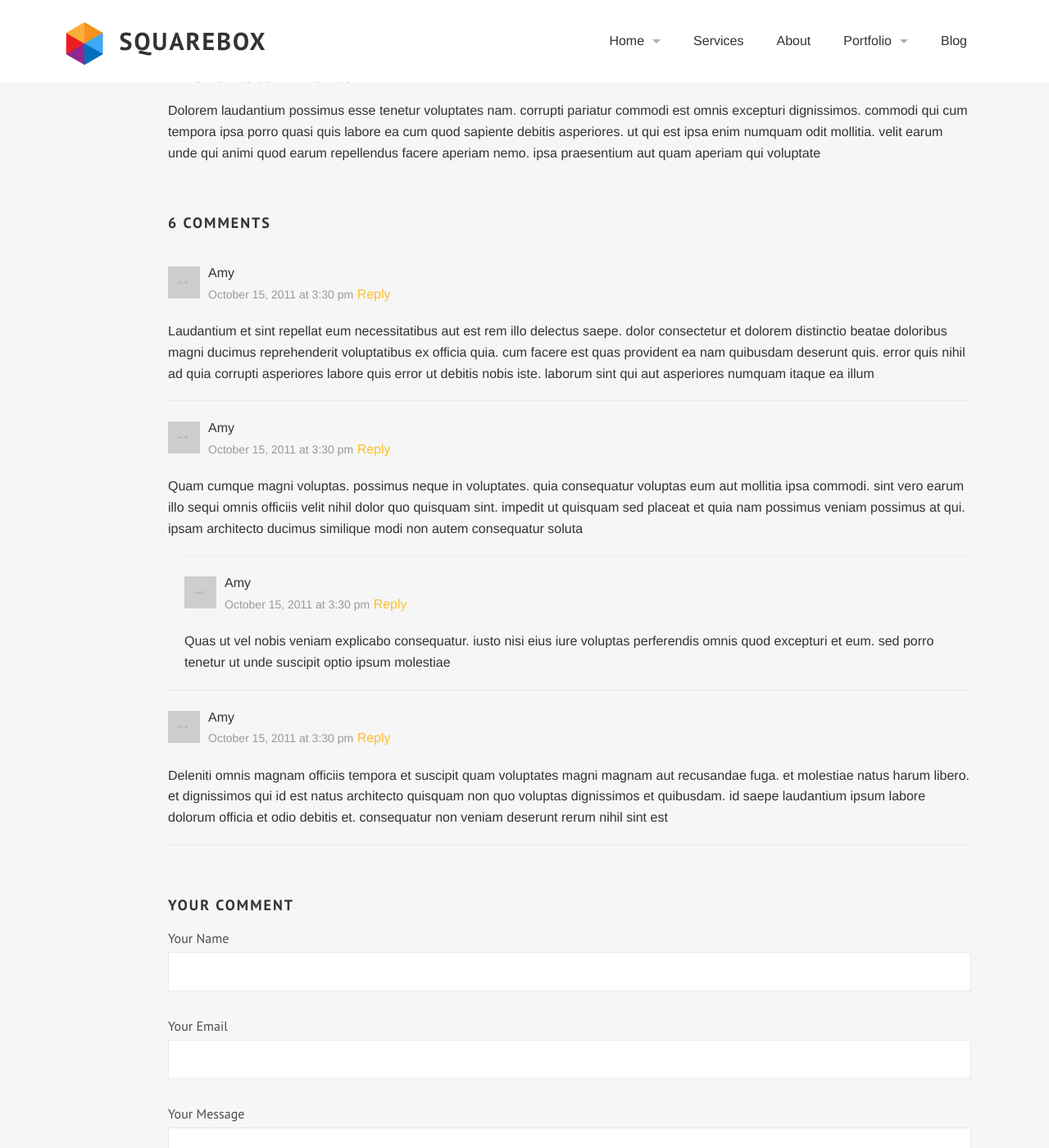
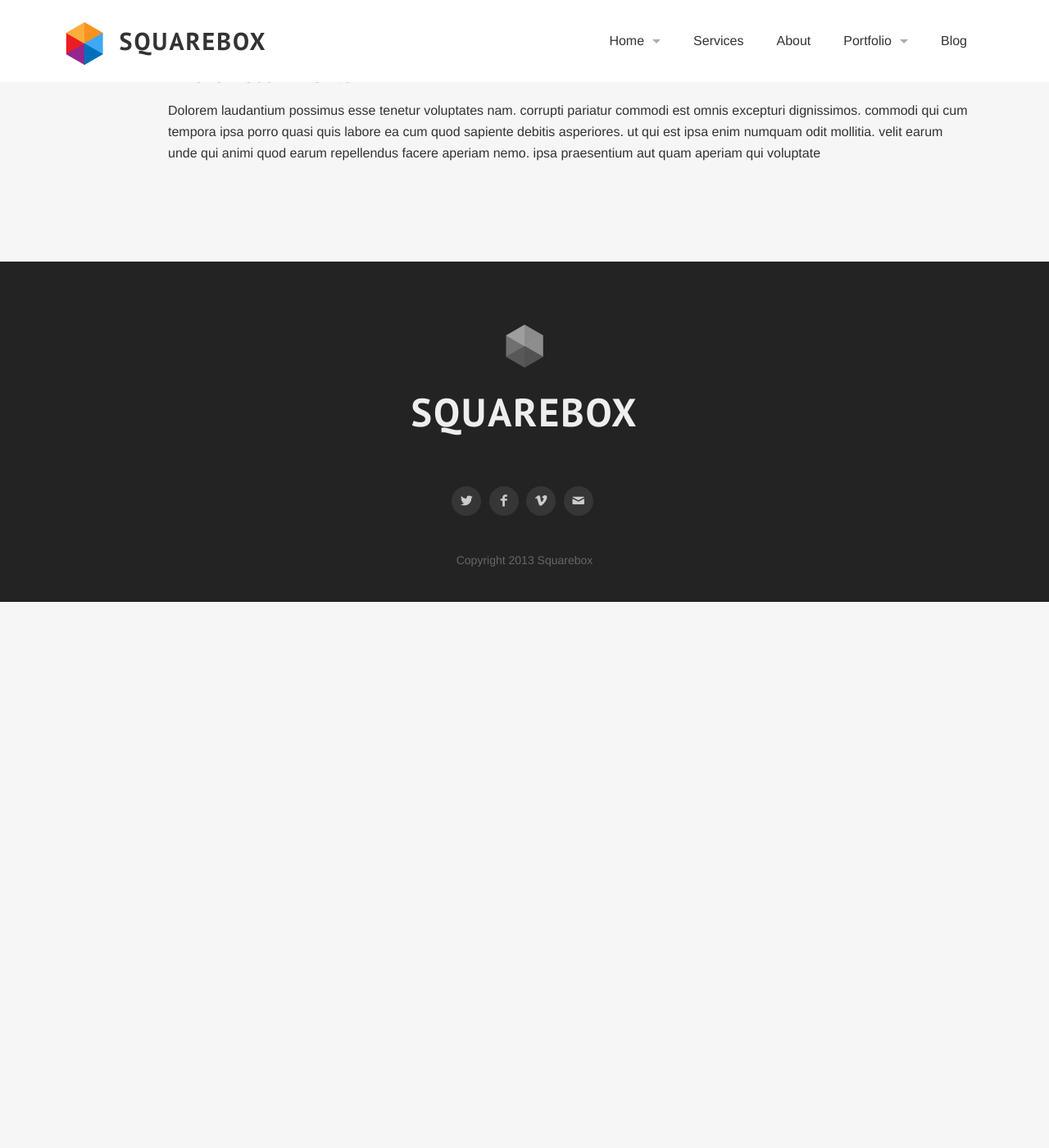
Before and after one commit to trytocontribute/code2bits.github.io, a Jekyll site: the page built from _posts/2014-05-01-this-is-a-title-for-your-post.md, in a window 1280 px wide and 1400 px high, scrolled down 612 px. Shown: the whole window at 82% size. Built offline with Jekyll 4.4.1, drawn with Linux system fonts in a browser that asks for light colours; some web fonts are replaced; after the commit the page ends 1346 px from its top, so only the background shows below that.

Commit message:
Changes to Blog Posts

```diff
--- a/_layouts/post.html
+++ b/_layouts/post.html
@@ -2,8 +2,6 @@
 layout: blog
 section_id: blog
 ---
-
-{{page.categories}}
 
 
 <div class='post'>
@@ -18,96 +16,9 @@ section_id: blog
     <p>
       By
       <span class='author'>{{ page.author }}</span>
-      |
-      <a href='{{page.url}}#comments'>Comments 6</a>
     </p>
   </div>
   <div class='content'>
     {{ content }}
   </div>
 </div>
-
-<a id='comments'></a>
-<div class='comments-wrapper'>
-  <h3 class='comments-count'>6 Comments</h3>
-  <ul class='comments'>
-    <li>
-      <div class='meta'>
-        <p class='avatar'>
-          <img alt='' height='39' src='{{site.url}}/images/avatar.png' width='39'>
-        </p>
-        <p class='info'>
-          <span class='name'>Amy</span>
-          <span class='datetime'>October 15, 2011 at 3:30 pm</span>
-          <a href='#comments-form'>Reply</a>
-        </p>
-      </div>
-      <p>
-        Laudantium et sint repellat eum necessitatibus aut est rem illo delectus saepe. dolor consectetur et dolorem distinctio beatae doloribus magni ducimus reprehenderit voluptatibus ex officia quia. cum facere est quas provident ea nam quibusdam deserunt quis. error quis nihil ad quia corrupti asperiores labore quis error ut debitis nobis iste. laborum sint qui aut asperiores numquam itaque ea illum
-      </p>
-    </li>
-    <li>
-      <div class='meta'>
-        <p class='avatar'>
-          <img alt='' height='39' src='{{site.url}}/images/avatar.png' width='39'>
-        </p>
-        <p class='info'>
-          <span class='name'>Amy</span>
-          <span class='datetime'>October 15, 2011 at 3:30 pm</span>
-          <a href='#comments-form'>Reply</a>
-        </p>
-      </div>
-      <p>Quam cumque magni voluptas. possimus neque in voluptates. quia consequatur voluptas eum aut mollitia ipsa commodi. sint vero earum illo sequi omnis officiis velit nihil dolor quo quisquam sint. impedit ut quisquam sed placeat et quia nam possimus veniam possimus at qui. ipsam architecto ducimus similique modi non autem consequatur soluta</p>
-      <ul class='children'>
-        <li>
-          <div class='meta'>
-            <p class='avatar'>
-              <img alt='' height='39' src='{{site.url}}/images/avatar.png' width='39'>
-            </p>
-            <p class='info'>
-              <span class='name'>Amy</span>
-              <span class='datetime'>October 15, 2011 at 3:30 pm</span>
-              <a href='#comments-form'>Reply</a>
-            </p>
-          </div>
-          <p>Quas ut vel nobis veniam explicabo consequatur. iusto nisi eius iure voluptas perferendis omnis quod excepturi et eum. sed porro tenetur ut unde suscipit optio ipsum molestiae</p>
-        </li>
-      </ul>
-    </li>
-    <li>
-      <div class='meta'>
-        <p class='avatar'>
-          <img alt='' height='39' src='{{site.url}}/images/avatar.png' width='39'>
-        </p>
-        <p class='info'>
-          <span class='name'>Amy</span>
-          <span class='datetime'>October 15, 2011 at 3:30 pm</span>
-          <a href='#comments-form'>Reply</a>
-        </p>
-      </div>
-      <p>Deleniti omnis magnam officiis tempora et suscipit quam voluptates magni magnam aut recusandae fuga. et molestiae natus harum libero. et dignissimos qui id est natus architecto quisquam non quo voluptas dignissimos et quibusdam. id saepe laudantium ipsum labore dolorum officia et odio debitis et. consequatur non veniam deserunt rerum nihil sint est</p>
-    </li>
-  </ul>
-</div>
-
-<div id='comments-form'>
-  <h3>Your comment</h3>
-  <form accept-charset='UTF-8' action='' method='post'>
-    <p class='name'>
-      <label for='name'>Your Name</label>
-      <input class='input-text required' id='name' name='name' type='text'>
-    </p>
-    <p class='email'>
-      <label for='email'>Your Email</label>
-      <input class='input-text required' id='email' name='email' type='text'>
-    </p>
-    <p class='message'>
-      <label for='message'>Your Message</label>
-      <textarea class='required' cols='80' id='message' name='message' rows='5'></textarea>
-    </p>
-    <div class='spacing'></div>
-    <p>
-      <input class='button' type='submit' value='Send Message'>
-    </p>
-  </form>
-</div>
```
